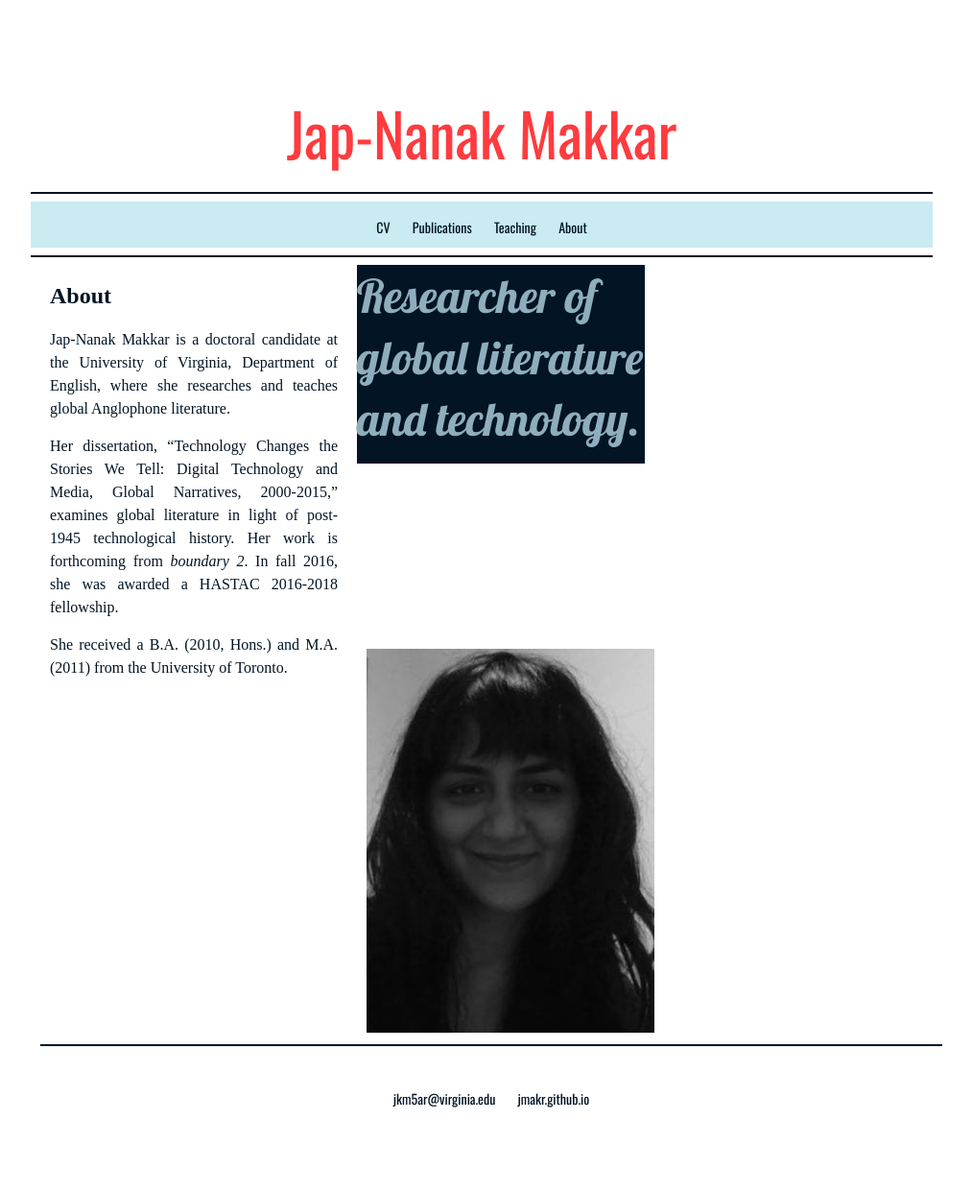
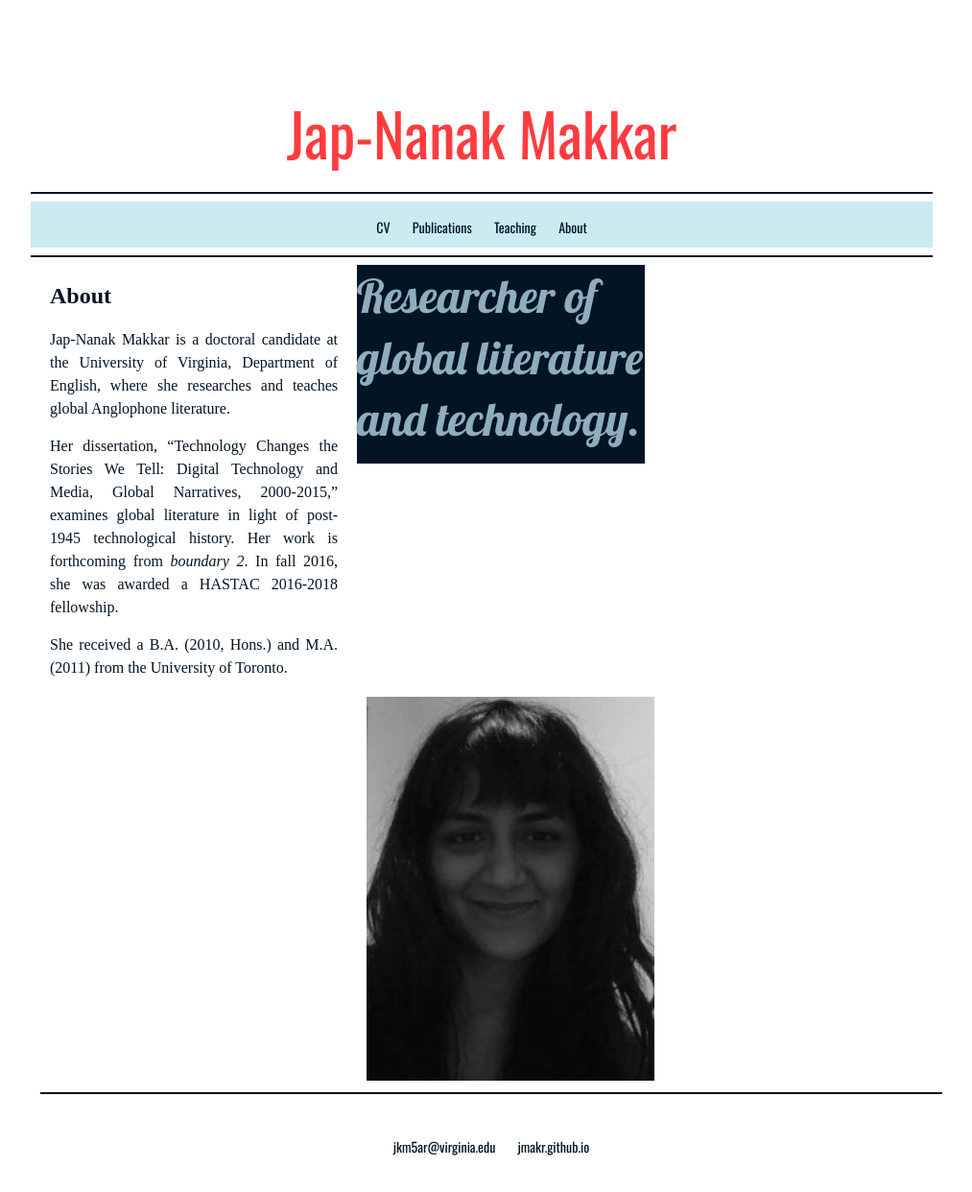
Before and after one commit to jmakr/jmakr.github.io, a Jekyll site: the page built from index.html, in a window 1280 px wide. Shown: the whole page at 96% size, without its empty margins (138-1151 px from the left). Built offline with Jekyll 4.4.1, drawn with Linux system fonts in a browser that asks for light colours; some web fonts are replaced; before the commit the page ends 1192 px from its top, so only the background shows below that.

Commit message:
Update index.html

```diff
--- a/index.html
+++ b/index.html
@@ -20,7 +20,7 @@ title: About
   </div>
 
   <div id="blurb" class="article grid_4">
-	<div style="height: 400px;">
+	<div style="height: 450px;">
 	<p3>Researcher of global literature and technology.</p3>
   </div>
 
```
